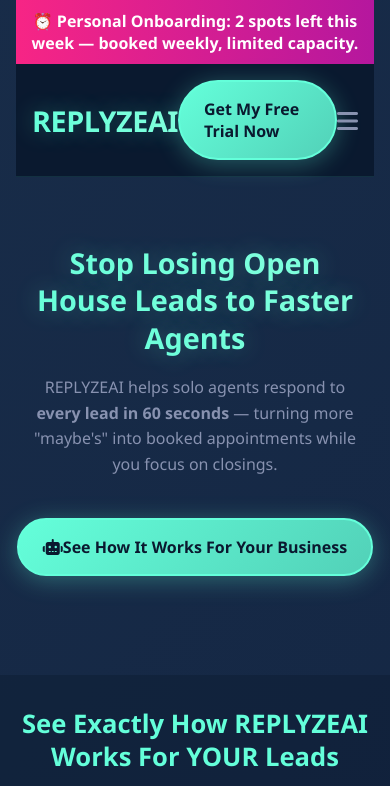
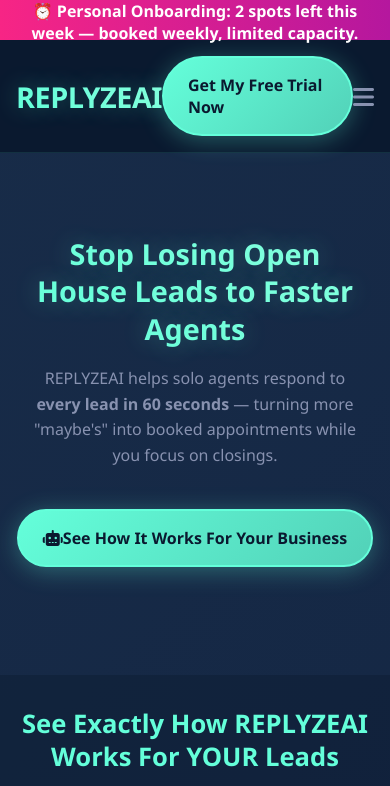
Before and after one commit to xxxloveitxxx/tha-clone-of-admin, a Flask app: template templates/demo4.html in a window 390 px wide. Shown: the top 786 px of the page. Run offline with Flask 3, Linux system fonts and the light colour scheme; the template is opened without the code that fills it, so the values that code supplies are empty; parts of the project's set-up code (start-up, migrations or seed data) failed here and were passed over; some libraries are stand-ins or nearby versions.

Commit message:
Update demo4.html

```diff
--- a/templates/demo4.html
+++ b/templates/demo4.html
@@ -19,7 +19,7 @@
     .progress-bar{height:4px;background:#64ffda;position:fixed;top:0;left:0;z-index:10000;transition:width .4s cubic-bezier(.22,.61,.36,1);width:0%;}
 
     /* Navigation - Enhanced for Mobile */
-    .nav{padding:1rem 5%;display:flex;justify-content:space-between;align-items:center;background:rgba(10,25,47,.95);backdrop-filter:blur(15px);position:relative;width:100%;z-index:1000;transform:translateY(-100%);animation:slideDown .8s cubic-bezier(.23,1,.32,1) forwards;border-bottom:1px solid rgba(100,255,218,.1);}
+    .nav{padding:1rem 5%;display:flex;justify-content:space-between;align-items:center;background:rgba(10,25,47,.95);backdrop-filter:blur(15px);position:fixed;width:100%;z-index:1000;transform:translateY(-100%);animation:slideDown .8s cubic-bezier(.23,1,.32,1) forwards;border-bottom:1px solid rgba(100,255,218,.1);}
     .logo{font-size:1.8rem;font-weight:700;background:linear-gradient(45deg,#64ffda,#8affdf);-webkit-background-clip:text;-webkit-text-fill-color:transparent;text-shadow:0 0 25px rgba(100,255,218,.3);letter-spacing:-.5px;}
     .nav-links{display:flex;gap:1.5rem;}
     .nav-links a{color:#8892b0;text-decoration:none;font-weight:500;transition:all .3s;position:relative;}
@@ -76,14 +76,7 @@
     #replyze-toast {position:fixed;bottom:20px;left:50%;transform:translateX(-50%);z-index:9999;display:none;padding:12px 18px;border-radius:8px;background:rgba(10,25,47,0.95);color:#fff;box-shadow:0 6px 20px rgba(0,0,0,0.5);font-weight:600;}
 
     /* Urgency Banner */
-    .urgency-banner-updated {background:linear-gradient(90deg,#f72585 0%,#b5179e 100%);padding:10px 0;text-align:center;font-weight:600;position:relative;}
-
-    .fixed-header {
-      position: fixed;
-      top: 0;
-      width: 100%;
-      z-index: 1000;
-    }
+    .urgency-banner-updated {background:linear-gradient(90deg,#f72585 0%,#b5179e 100%);padding:10px 0;text-align:center;font-weight:600;position:fixed;width:100%;top:0;z-index:1001;}
 
     /* Mobile-specific optimizations */
     @media (max-width: 768px) {
@@ -93,7 +86,7 @@
 
       .nav-links {display: none;}
       .mobile-menu-btn {display: block;}
-      .hero {padding: 8rem 5% 3rem; min-height: 80vh;}
+      .hero {padding: 12rem 5% 3rem; min-height: 80vh;}
       .hero h1 {font-size: 2rem; line-height: 1.3; padding: 0 1rem;}
       .hero-subhead {font-size: 1.1rem; padding: 0 1rem;}
       .nav {padding: 1rem;}
@@ -144,15 +137,14 @@
       }
 
       /* Fixed header height adjustment */
-      .fixed-header {
+      .nav {
         position: fixed;
-        top: 0;
-        width: 100%;
+        top: 40px; /* Height of urgency banner */
       }
 
       /* Ensure content doesn't get hidden behind fixed header */
       .hero {
-        padding-top: 12rem;
+        padding-top: calc(40px + 70px + 4rem); /* Urgency banner + nav height + spacing */
       }
     }
 
@@ -179,6 +171,10 @@
       .interactive-demo h2, .trial-section h2 {
         font-size: 1.6rem !important;
         line-height: 1.3;
+      }
+
+      .hero {
+        padding-top: calc(40px + 60px + 3rem); /* Smaller nav height on very small screens */
       }
     }
 
@@ -217,7 +213,7 @@
 
     /* Safe area insets for notched phones */
     @supports(padding: max(0px)) {
-      .nav, .fixed-header {
+      .nav, .urgency-banner-updated {
         padding-left: max(1rem, env(safe-area-inset-left));
         padding-right: max(1rem, env(safe-area-inset-right));
       }
@@ -227,12 +223,17 @@
         padding-right: max(1rem, env(safe-area-inset-right));
       }
 
-      .fixed-header {
+      .urgency-banner-updated {
         padding-top: env(safe-area-inset-top);
+        height: calc(40px + env(safe-area-inset-top));
+      }
+
+      .nav {
+        top: calc(40px + env(safe-area-inset-top));
       }
 
       .hero {
-        padding-top: calc(12rem + env(safe-area-inset-top));
+        padding-top: calc(40px + 70px + 4rem + env(safe-area-inset-top));
       }
     }
   </style>
@@ -243,7 +244,6 @@
   <!-- Toast for non-blocking messages -->
   <div id="replyze-toast" role="status" aria-live="polite"></div>
 
-  <div class="fixed-header">
   <!-- Updated Urgency Banner -->
   <div class="urgency-banner-updated">
     <span>⏰ Personal Onboarding: <strong>2</strong> spots left this week — booked weekly, limited capacity.</span>
@@ -262,7 +262,6 @@
       <i class="fas fa-bars"></i>
     </button>
   </nav>
-  </div>
 
   <!-- Mobile Navigation -->
   <div class="mobile-nav" id="mobileNav">
@@ -369,7 +368,7 @@
     function initializeSupabase() {
       // Replace these with your actual Supabase credentials
       const SUPABASE_URL = 'https://skxzfkudduqrubtgtodp.supabase.co';
-      const SUPABASE_ANON_KEY = 'eyJhbGciOiJIUzI1NiIsInR5cCI6IkpXVCJ9.eyJpc3MiOiJzdXBhYmFzZSIsInJlZiI6InNreHpma3VkZHVxcnVidGd0b2Rw极Iiwicm9sZSI6ImFub24iLCJpYXQiOjE3NDU1ODAwNzMsImV4cCI6MjA2MTE1NjA3M30.Wj3V5-swysAz8xAbA4lKmo-NNu_mv1UW_X4BgFNq0ag';
+      const SUPABASE_ANON_KEY = 'eyJhbGciOiJIUzI1NiIsInR5cCI6IkpXVCJ9.eyJpc3MiOiJzdXBhYmFzZSIsInJlZiI6InNreHpma3VkZHVxcnVidGd0b2RwIiwicm9sZSI6ImFub24iLCJpYXQiOjE3NDU1ODAwNzMsImV4cCI6MjA2MTE1NjA3M30.Wj3V5-swysAz8xAbA4lKmo-NNu_mv1UW_X4BgFNq0ag';
 
       // Initialize Supabase client with proper auth configuration
       supabaseClient = supabase.createClient(SUPABASE_URL, SUPABASE_ANON_KEY, {
@@ -377,10 +376,21 @@
           autoRefreshToken: true,
           persistSession: true,
           detectSessionInUrl: true,
-          flowType: 'pkce'
+          flowType: 'pkce',
+          redirectTo: 'https://xxxloveitxxx.github.io'
         }
       });
-      console.log('Supabase initialized');
+      console.log('Supabase initialized with redirect');
+    }
+
+    // Initialize auth listener
+    function initAuthListener() {
+      supabaseClient.auth.onAuthStateChange((event, session) => {
+        if (event === 'SIGNED_IN') {
+          showToast('Successfully signed in!', 'success');
+          // You can redirect or update UI here
+        }
+      });
     }
 
     // Simple event tracker (beacon) - FIXED to use GET instead of POST
@@ -447,6 +457,7 @@
       attachHandlers();
       checkForLeadIdAndPrefill();
       autoGenerateOnLoad();
+      initAuthListener(); // Add auth listener
       trackEvent('landing_view', { path: location.pathname });
     }
 
@@ -640,7 +651,7 @@
     }
 
     // -----------------------------
-    // Signup (redirect to replyzeai.onrender.com)
+    // Signup (magic link via Supabase OTP)
     // -----------------------------
     document.addEventListener('submit', async (e) => {
       if (e.target && e.target.id === 'trial-form') {
@@ -659,22 +670,31 @@
         }
 
         btn.disabled = true;
-        btn.innerHTML = '<i class="fas fa-spinner fa-spin"></i> Redirecting...';
+        btn.innerHTML = '<i class="fas fa-spinner fa-spin"></i> Sending link...';
 
         try {
-          // Create user data object
-          const userData = {
-            email: email,
+          // Use the correct signInWithOtp method with proper options
+          const { data, error } = await supabaseClient.auth.signInWithOtp({
+            email,
+            options: {
+              emailRedirectTo: 'https://xxxloveitxxx.github.io',
+              data: {
                 name: name || '',
-            user_type: 'agent',
-            source: 'marketing_page'
-          };
+                user_type: 'agent'
+              }
+            }
+          });
 
-          // Encode user data for URL
-          const encodedUserData = encodeURIComponent(JSON.stringify(userData));
+          if (error) throw error;
 
-          // Redirect to replyzeai.onrender.com with user data
-          window.location.href = `https://replyzeai.onrender.com/signin?user_data=${encodedUserData}`;
+          formMessage.textContent = 'Magic link sent! Check your email to finish signup.';
+          formMessage.className = 'form-message success';
+          formMessage.style.display = 'block';
+
+          showToast('Magic link sent — check your email to finish signup', 'success', 6000);
+
+          // Reset form
+          document.getElementById('trial-form').reset();
 
         } catch (err) {
           console.error(err);
@@ -682,6 +702,7 @@
           formMessage.className = 'form-message error';
           formMessage.style.display = 'block';
           showToast(err.message || 'Signup failed', 'error', 5000);
+        } finally {
           btn.disabled = false;
           btn.innerHTML = original;
         }
```
Lines whose indentation alone changed are shown as unchanged.
